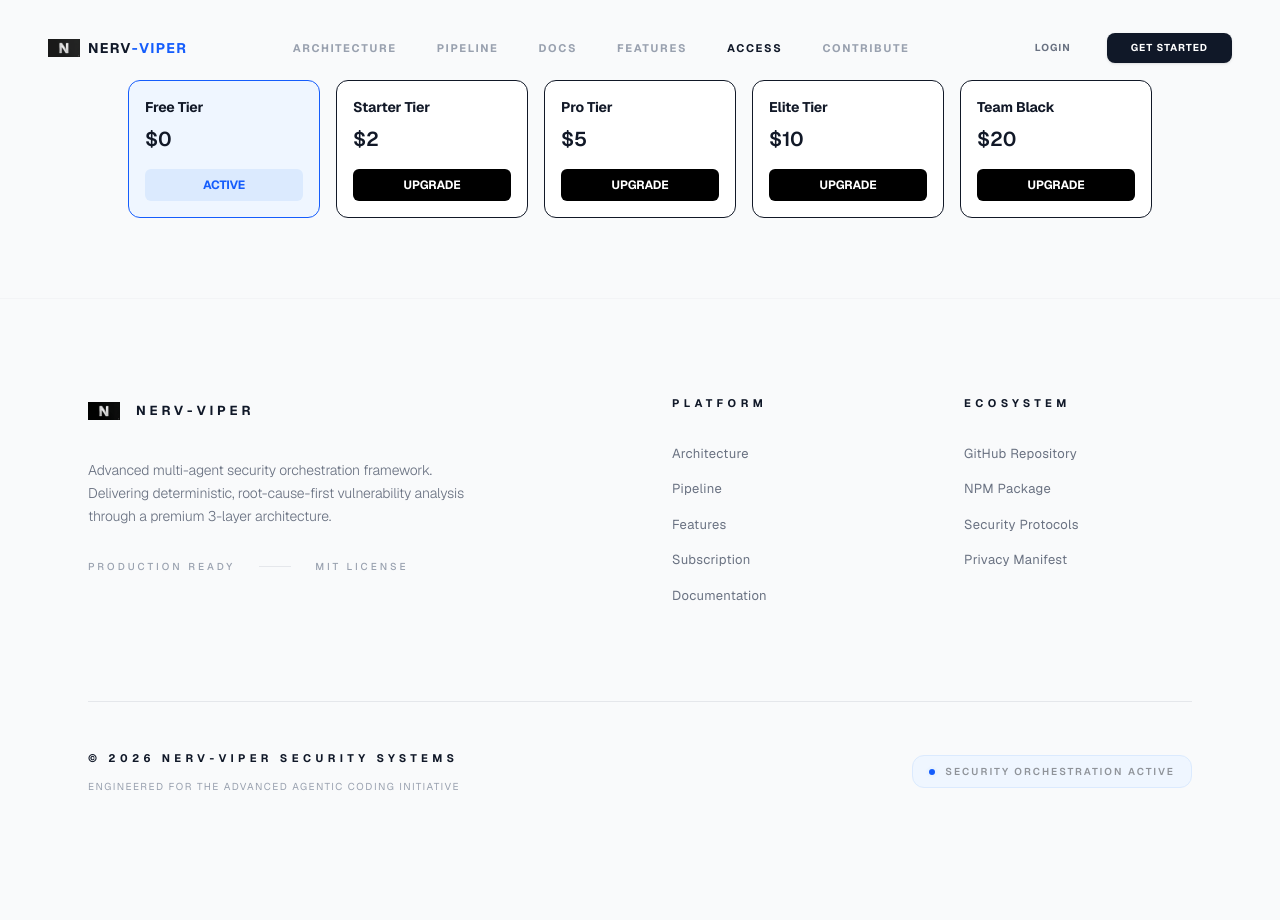
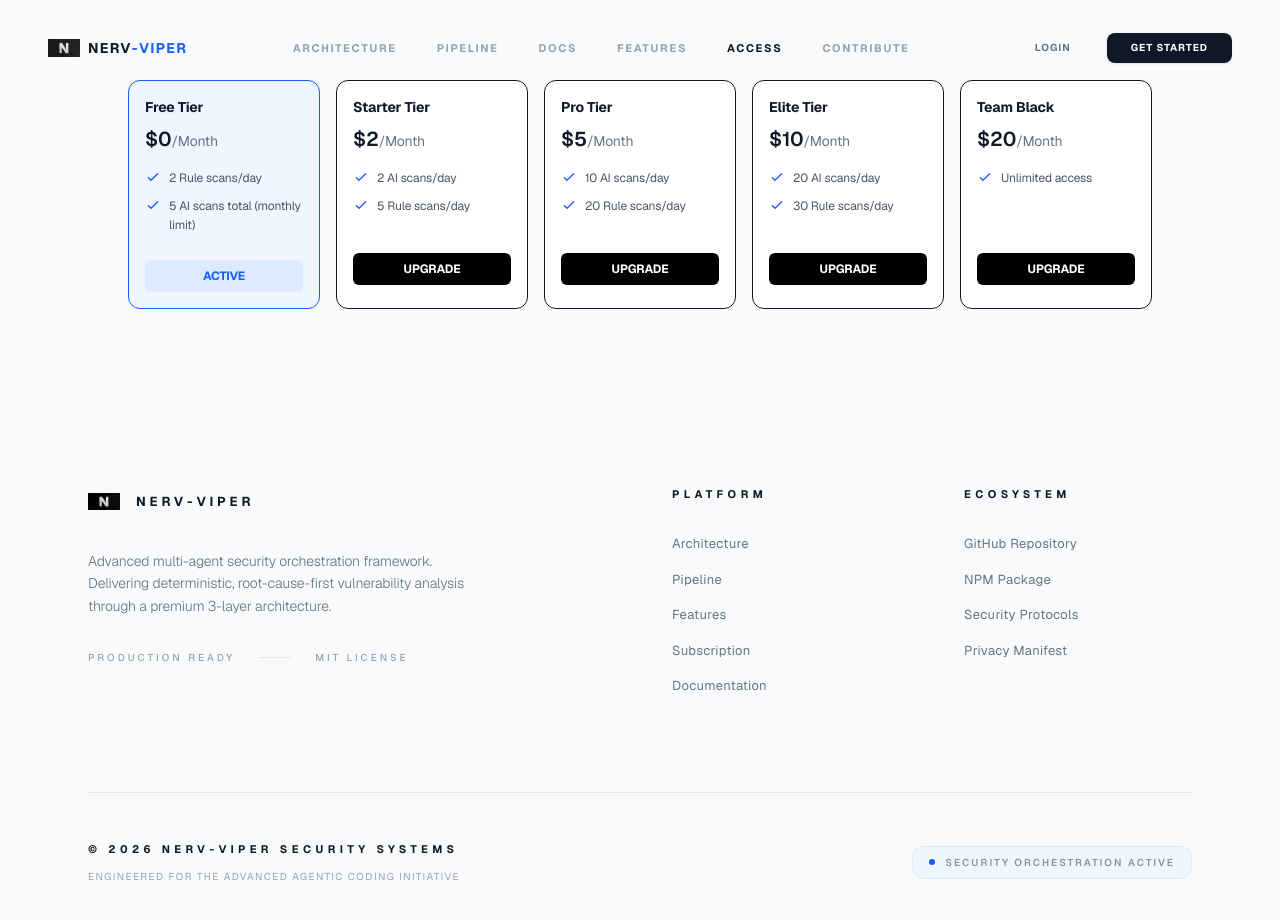
Before and after one commit to Angshurpita/NERV, a Next.js app in the folder nerv-web/: page /access in a window 1280 px wide. Shown: the top 920 px of the page. Built offline with nearby package versions, Linux system fonts and the light colour scheme; no server answers.

Commit message:
Update subscription plans to display features and properly format checkout

```diff
--- a/nerv-web/src/components/Pricing.tsx
+++ b/nerv-web/src/components/Pricing.tsx
@@ -10,26 +10,31 @@ const plans = [
     id: "free",
     name: "Free Tier",
     price: "$0",
+    features: ["2 Rule scans/day", "5 AI scans total (monthly limit)"],
   },
   {
     id: "starter",
     name: "Starter Tier",
     price: "$2",
+    features: ["2 AI scans/day", "5 Rule scans/day"],
   },
   {
     id: "pro",
     name: "Pro Tier",
     price: "$5",
+    features: ["10 AI scans/day", "20 Rule scans/day"],
   },
   {
     id: "elite",
     name: "Elite Tier",
     price: "$10",
+    features: ["20 AI scans/day", "30 Rule scans/day"],
   },
   {
     id: "team black",
     name: "Team Black",
     price: "$20",
+    features: ["Unlimited access"],
   },
 ];
 
@@ -179,8 +184,19 @@ export default function Pricing() {
               </h3>
 
               <p className="text-xl font-semibold mb-4">
-                {plan.price}
+                {plan.price}<span className="text-sm text-gray-500 font-normal">/Month</span>
               </p>
+
+              <ul className="mb-6 space-y-2 text-xs text-gray-600 min-h-[60px]">
+                {plan.features.map((feature, idx) => (
+                  <li key={idx} className="flex items-start gap-2 leading-relaxed">
+                    <svg className="w-4 h-4 text-blue-600 shrink-0" fill="none" viewBox="0 0 24 24" stroke="currentColor" strokeWidth={2}>
+                      <path strokeLinecap="round" strokeLinejoin="round" d="M5 13l4 4L19 7" />
+                    </svg>
+                    {feature}
+                  </li>
+                ))}
+              </ul>
 
               <button
                 disabled={finalActive}
```
Also changed, not shown: nerv-web/src/app/checkout/page.tsx (line endings or trailing spaces).
